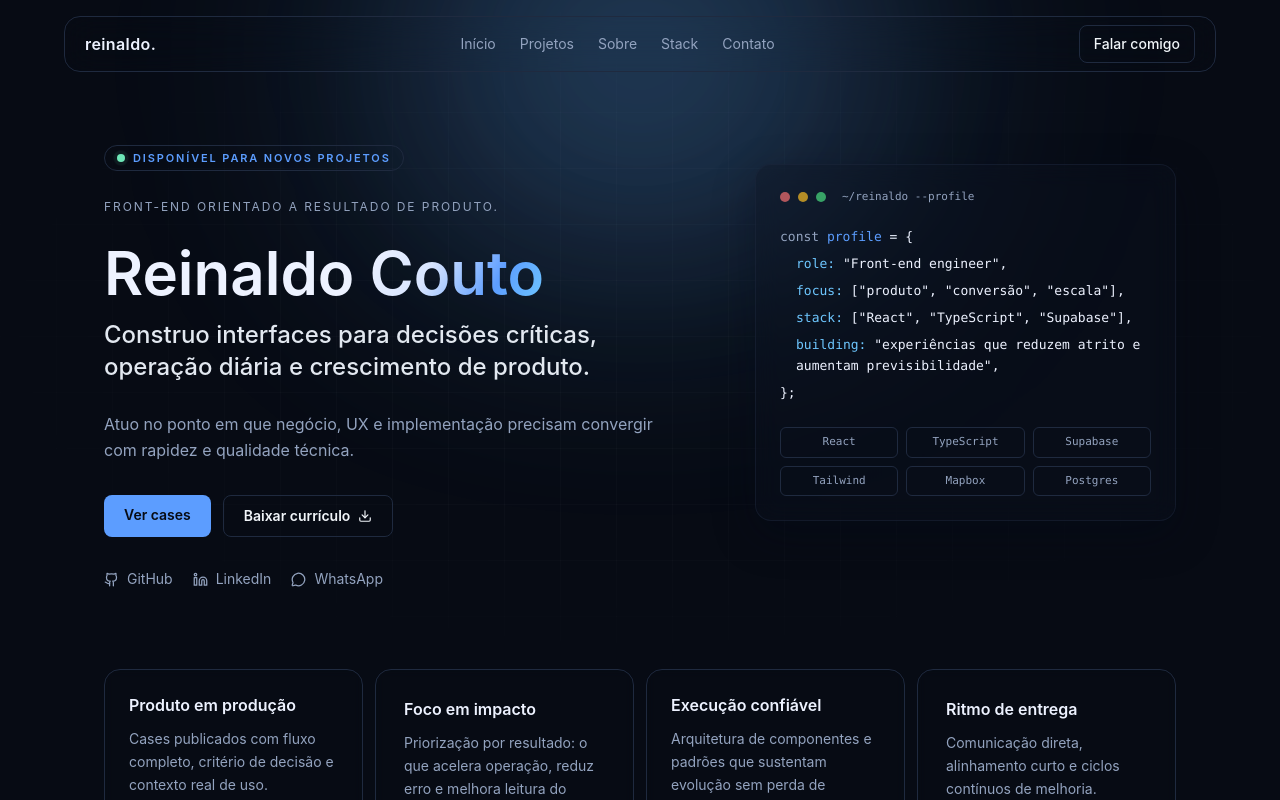
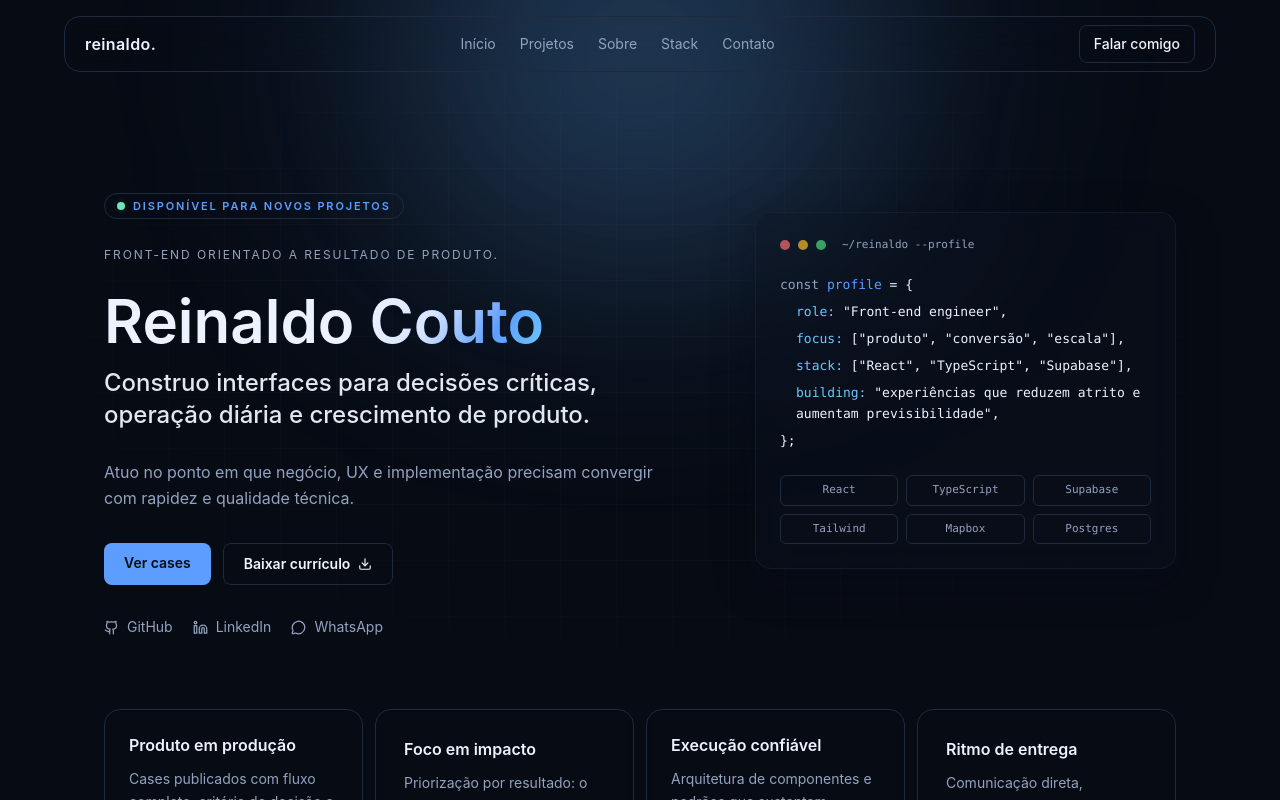
Before and after one commit to Reinaldocouto/reinaldo-portifolio, a React (Vite) app: page / in a window 1280 px wide. Shown: the top 800 px of the page. Built offline with nearby package versions, Linux system fonts and the light colour scheme.

Commit message:
update clean

```diff
--- a/src/components/home/Hero.tsx
+++ b/src/components/home/Hero.tsx
@@ -10,7 +10,7 @@ const socialIconMap = {
 
 export function Hero() {
   return (
-    <section id="top" className="section-padding hero-section relative overflow-hidden pb-12 pt-28 md:pb-16 md:pt-36">
+    <section id="top" className="section-padding hero-section relative overflow-hidden pb-14 pt-32 md:pb-26 md:pt-48">
       <div className="hero-grid pointer-events-none absolute inset-0 z-0" />
       <div className="hero-glow animate-glow-pulse pointer-events-none absolute -top-48 left-1/2 z-10 h-[500px] w-[900px] -translate-x-1/2 blur-[120px]" />
       <div className="hero-glow-secondary animate-glow-pulse-soft pointer-events-none absolute -top-36 left-1/2 z-10 h-[380px] w-[680px] -translate-x-1/2 blur-[90px]" />
```
